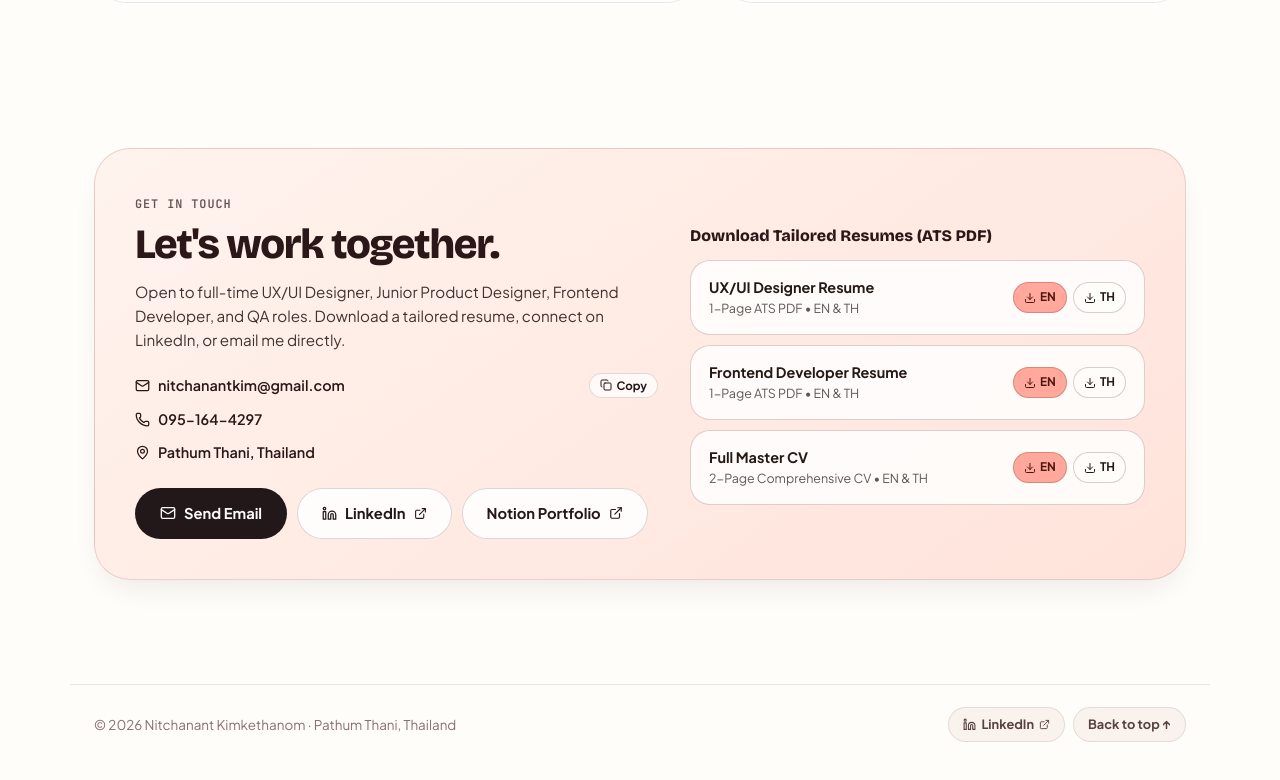
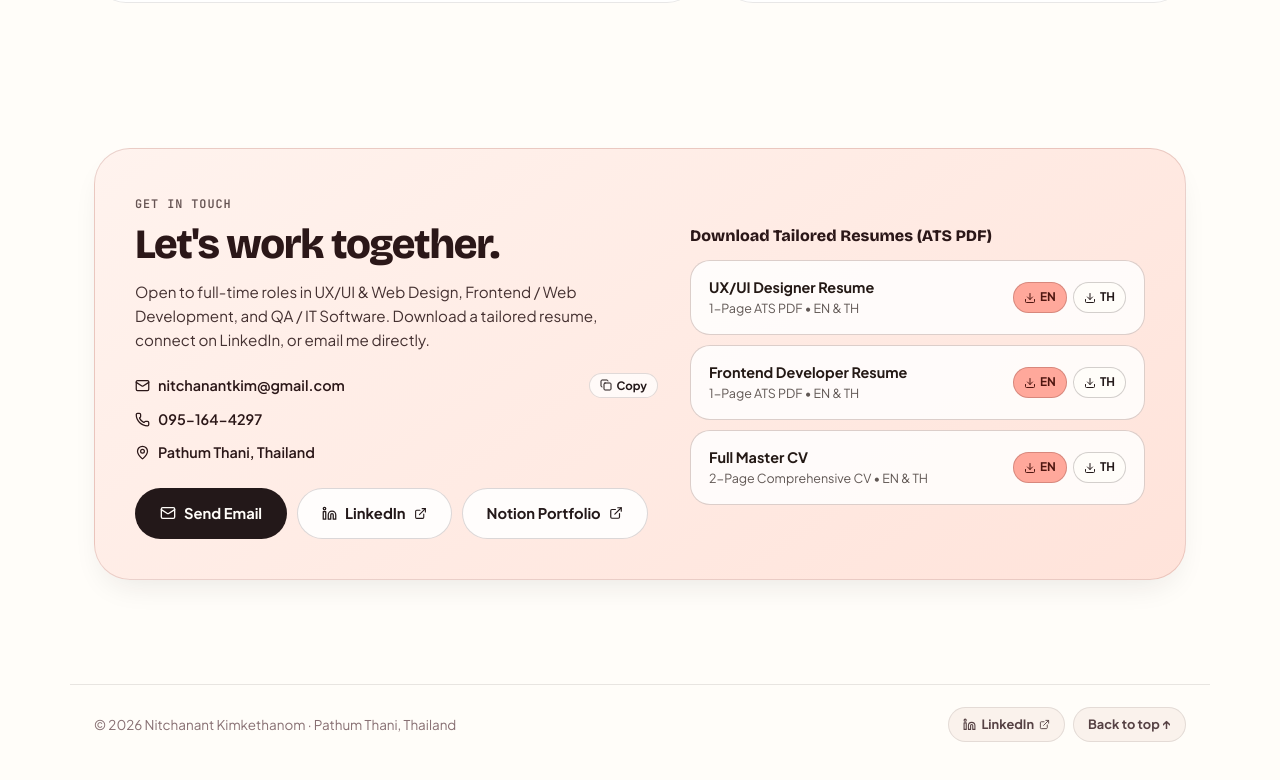
Before and after one commit to bncnkktn/nitchanant-portfolio, a React (Vite) app: page / in a window 1280 px wide. Shown: the part 7977-8757 px from the top of the page. Built offline with nearby package versions, Linux system fonts and the light colour scheme; a web font is replaced by a local one.

Commit message:
copy: broaden open roles wording across UX/UI, Web Dev, and IT/QA

```diff
--- a/src/components/Hero.tsx
+++ b/src/components/Hero.tsx
@@ -164,7 +164,7 @@ export function Hero({ lang, ndaMode, onQuickOpenCase }: HeroProps) {
           <div className="lately-top-bar">
             <div className="lately-status-pill">
               <span className="status-dot" />
-              <span>{lang === 'en' ? 'Open to full-time roles' : 'เปิดรับงานประจำ UX/UI · Frontend'}</span>
+              <span>{lang === 'en' ? 'Open to full-time roles' : 'เปิดรับงานประจำ · UX/UI, Web & IT'}</span>
             </div>
             <div className="lately-loc-meta">
               <MapPin size={12} />
--- a/src/data/portfolioData.ts
+++ b/src/data/portfolioData.ts
@@ -213,8 +213,8 @@ export const UI_COPY = {
     kicker: { en: 'Get In Touch', th: 'ติดต่อ' },
     title: { en: "Let's work together.", th: 'สนใจร่วมงานหรือพูดคุยเพิ่มเติม' },
     desc: {
-      en: 'Open to full-time UX/UI Designer, Junior Product Designer, Frontend Developer, and QA roles. Download a tailored resume, connect on LinkedIn, or email me directly.',
-      th: 'เปิดรับงานประจำสาย UX/UI Designer, Junior Product Designer, Frontend และ QA ค่ะ สามารถดาวน์โหลดเรซูเม่แยกตามสายงาน ดู LinkedIn หรือส่งอีเมลติดต่อได้ทันที',
+      en: 'Open to full-time roles in UX/UI & Web Design, Frontend / Web Development, and QA / IT Software. Download a tailored resume, connect on LinkedIn, or email me directly.',
+      th: 'เปิดรับโอกาสงานประจำสาย UX/UI & Web Design, Frontend / Web Developer รวมถึงตำแหน่ง IT / Software & QA ค่ะ สามารถดาวน์โหลดเรซูเม่แยกตามสายงาน ดู LinkedIn หรือส่งอีเมลติดต่อได้ทันที',
     },
     sendEmail: { en: 'Send Email', th: 'ส่งอีเมลติดต่อ' },
     copyEmail: { en: 'Copy Email', th: 'คัดลอกอีเมล' },
```
